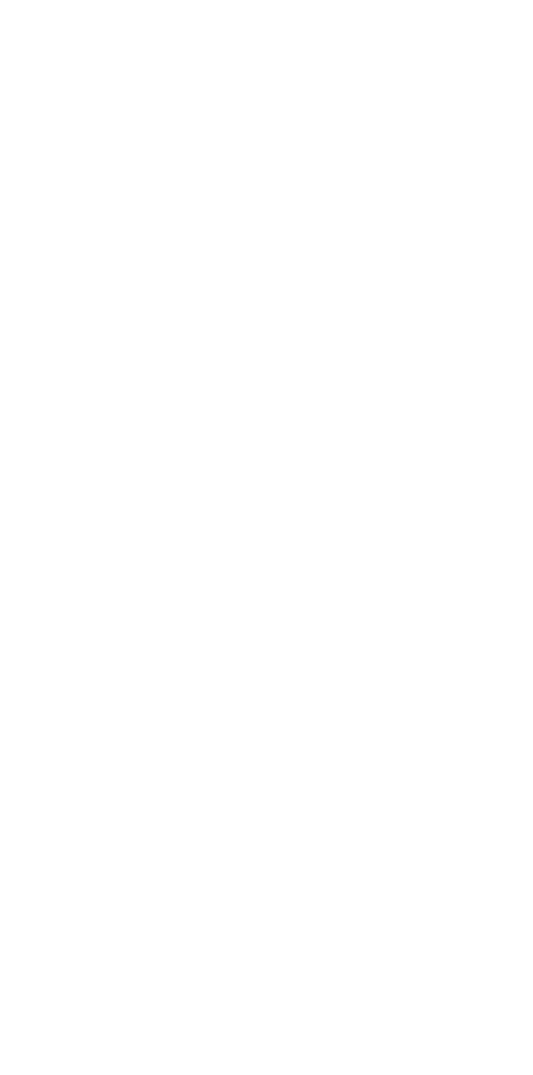
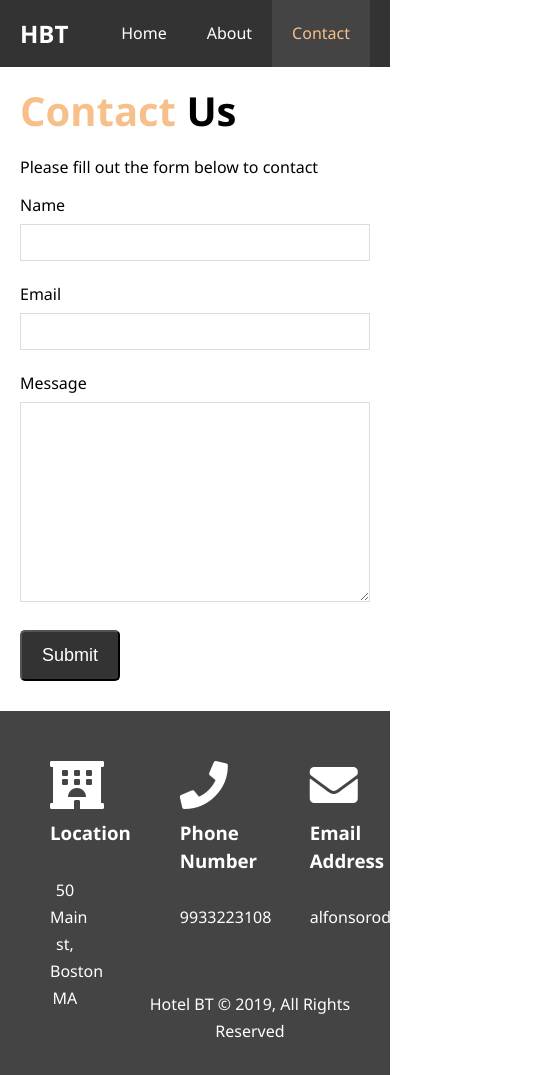
Before and after one commit to alfonsorodrigo/hotel-website, a plain HTML site: page contact.html in a window 390 px wide. Shown: the whole page, 533 px wide, since content can reach past the window. Before the commit the page ends 844 px from the top, so only its background shows below. Drawn offline with Linux system fonts and the light colour scheme.

Commit message:
Finished non-responsive website

```diff
--- a/contact.html
+++ b/contact.html
@@ -0,0 +1,79 @@
+<!DOCTYPE html>
+<html lang="en">
+<head>
+    <meta charset="UTF-8">
+    <meta name="viewport" content="width=device-width, initial-scale=1.0">
+    <meta http-equiv="X-UA-Compatible" content="ie=edge">
+    <meta name="description" content="Welcome to the most extraordinary hotel in Boston Massachusetts">
+    <meta name="keywords" content="hotel,boston hotel,new england hotel">
+    <link rel="stylesheet" href="https://use.fontawesome.com/releases/v5.6.1/css/all.css" integrity="sha384-gfdkjb5BdAXd+lj+gudLWI+BXq4IuLW5IT+brZEZsLFm++aCMlF1V92rMkPaX4PP" crossorigin="anonymous">
+    <link rel="stylesheet" href="css/style.css">
+    <title>Hotel BT | Contact</title>
+</head>
+<body>
+    <header>
+        <nav id="navbar">
+            <div class="container">
+                <h1 class="logo"><a href="index.html">HBT</a></h1>
+                <ul>
+                    <li><a href="index.html">Home</a></li>
+                    <li><a href="about.html">About</a></li>
+                    <li><a class="current"  href="contact.html">Contact</a></li>
+                </ul>
+            </div>
+        </nav>
+    </header>
+    <section id="contact-form" class="py-3">
+        <div class="container">
+            <h1 class="l-heading">
+                <span class="text-primary">
+                Contact
+                </span> Us
+            </h1>
+            <p>Please fill out the form below to contact</p>
+            <form action="process.php">
+                <div class="form-group">
+                    <label for="name">Name</label>
+                    <input type="text" name="name" id="name">
+                </div>
+                <div class="form-group">
+                    <label for="email">Email</label>
+                    <input type="email" name="email" id="email">
+                </div>
+                <div class="form-group">
+                    <label for="message">Message</label>
+                    <textarea name="message" id="message">
+
+                    </textarea>
+                </div>
+                <button type="submit" class="btn">Submit</button>
+            </form>
+        </div>
+    </section>
+
+    <section id="contact-info" class="bg-dark">
+        <div id="container">
+            <div class="box">
+                <i class="fas fa-hotel fa-3x"></i>
+                <h3>Location</h3>
+                <p>50 Main st, Boston MA</p>
+            </div>
+            <div class="box">
+                <i class="fas fa-phone fa-3x"></i>
+                <h3>Phone Number</h3>
+                <p>9933223108</p>
+            </div>
+            <div class="box">
+                <i class="fas fa-envelope fa-3x"></i>
+                <h3>Email Address</h3>
+                <p>alfonsorodrigo12@gmail.com</p>
+            </div>
+        </div>
+    </section>
+
+
+    <footer id="main-footer">
+        <p>Hotel BT &copy; 2019, All Rights Reserved</p>
+    </footer>
+</body>
+</html>
--- a/css/style.css
+++ b/css/style.css
@@ -236,6 +236,34 @@ p {
 }
 
 
+/* Contact Form */
+#contact-form .form-group {
+    margin-bottom: 20px;
+}
+
+#contact-form label {
+    display: block;
+    margin-bottom: 5px;
+}
+
+#contact-form input,
+#contact-form textarea {
+width: 100%;
+padding: 10px;
+border: 1px #ddd solid;
+}
+
+#contact-form textarea {
+    height: 200px;
+}
+
+#contact-form input:focus,
+#contact-form textarea:focus {
+    outline: none;
+    border-color: #f7c08a;
+}
+
+
 /* Footer */
 #main-footer {
     text-align: center;
```
